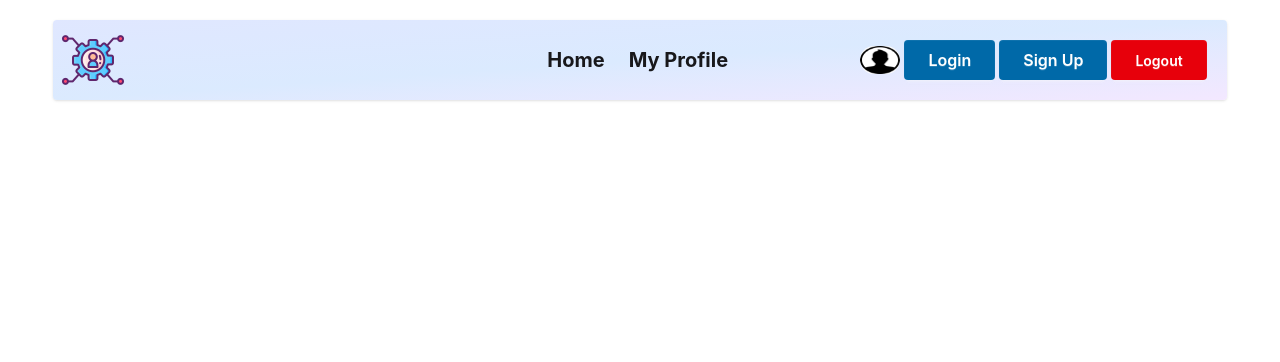
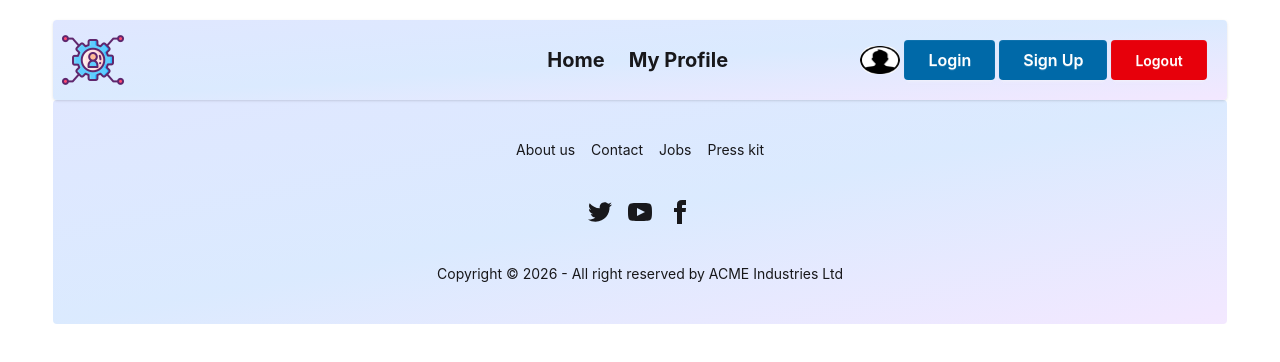
Before and after one commit to saima-231/Skill-Swap, a React (Vite) app: page / in a window 1280 px wide. Shown: the top 362 px of the page. Built offline with nearby package versions, Linux system fonts and the light colour scheme.

Commit message:
Add footer

```diff
--- /dev/null
+++ b/src/Components/Footer.jsx
@@ -0,0 +1,58 @@
+import React from 'react';
+
+const Footer = () => {
+    return (
+        <div>
+           <footer className="footer footer-horizontal footer-center bg-gradient-to-br from-indigo-100 via-blue-100 to-purple-100  text-base-content rounded p-10">
+  <nav className="grid grid-flow-col gap-4">
+    <a className="link link-hover">About us</a>
+    <a className="link link-hover">Contact</a>
+    <a className="link link-hover">Jobs</a>
+    <a className="link link-hover">Press kit</a>
+  </nav>
+  <nav>
+    <div className="grid grid-flow-col gap-4">
+      <a>
+        <svg
+          xmlns="http://www.w3.org/2000/svg"
+          width="24"
+          height="24"
+          viewBox="0 0 24 24"
+          className="fill-current">
+          <path
+            d="M24 4.557c-.883.392-1.832.656-2.828.775 1.017-.609 1.798-1.574 2.165-2.724-.951.564-2.005.974-3.127 1.195-.897-.957-2.178-1.555-3.594-1.555-3.179 0-5.515 2.966-4.797 6.045-4.091-.205-7.719-2.165-10.148-5.144-1.29 2.213-.669 5.108 1.523 6.574-.806-.026-1.566-.247-2.229-.616-.054 2.281 1.581 4.415 3.949 4.89-.693.188-1.452.232-2.224.084.626 1.956 2.444 3.379 4.6 3.419-2.07 1.623-4.678 2.348-7.29 2.04 2.179 1.397 4.768 2.212 7.548 2.212 9.142 0 14.307-7.721 13.995-14.646.962-.695 1.797-1.562 2.457-2.549z"></path>
+        </svg>
+      </a>
+      <a>
+        <svg
+          xmlns="http://www.w3.org/2000/svg"
+          width="24"
+          height="24"
+          viewBox="0 0 24 24"
+          className="fill-current">
+          <path
+            d="M19.615 3.184c-3.604-.246-11.631-.245-15.23 0-3.897.266-4.356 2.62-4.385 8.816.029 6.185.484 8.549 4.385 8.816 3.6.245 11.626.246 15.23 0 3.897-.266 4.356-2.62 4.385-8.816-.029-6.185-.484-8.549-4.385-8.816zm-10.615 12.816v-8l8 3.993-8 4.007z"></path>
+        </svg>
+      </a>
+      <a>
+        <svg
+          xmlns="http://www.w3.org/2000/svg"
+          width="24"
+          height="24"
+          viewBox="0 0 24 24"
+          className="fill-current">
+          <path
+            d="M9 8h-3v4h3v12h5v-12h3.642l.358-4h-4v-1.667c0-.955.192-1.333 1.115-1.333h2.885v-5h-3.808c-3.596 0-5.192 1.583-5.192 4.615v3.385z"></path>
+        </svg>
+      </a>
+    </div>
+  </nav>
+  <aside>
+    <p>Copyright © {new Date().getFullYear()} - All right reserved by ACME Industries Ltd</p>
+  </aside>
+</footer>
+        </div>
+    );
+};
+
+export default Footer;
--- a/src/layout/MainLayout.jsx
+++ b/src/layout/MainLayout.jsx
@@ -1,6 +1,7 @@
 import React from 'react';
 import { Outlet } from 'react-router';
 import Navbar from '../Components/Navbar';
+import Footer from '../Components/Footer';
 
 const MainLayout = () => {
     return (
@@ -12,7 +13,7 @@
                 <Outlet></Outlet>
             </main>
             <footer className='w-11/12 mx-auto'>
-                {/* <Footer></Footer> */}
+                <Footer></Footer>
             </footer>
         </div>
     );
```
